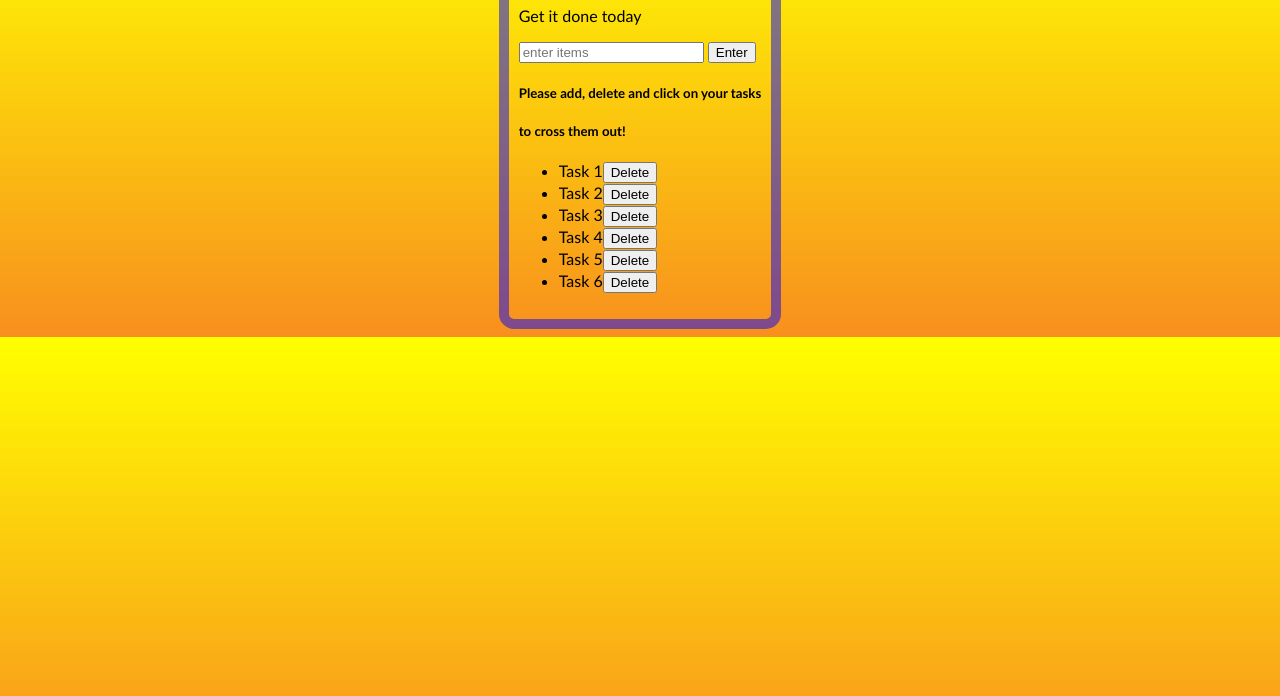
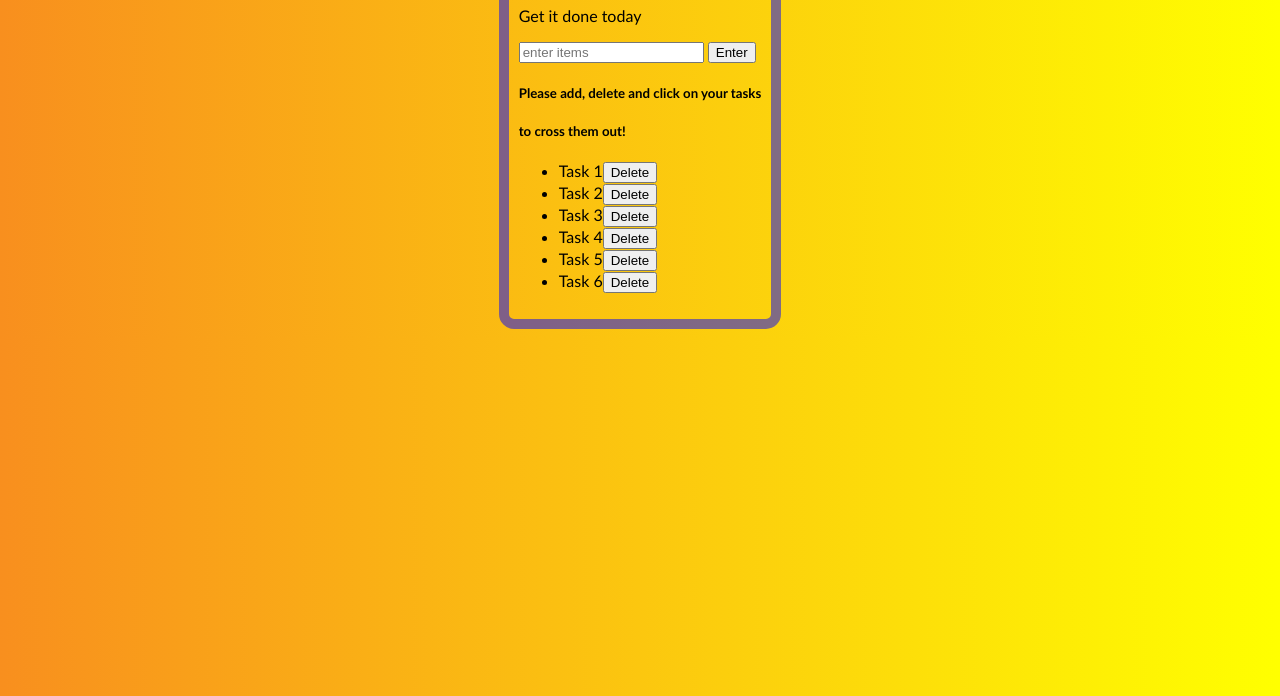
Before and after one commit to AnastasiosPas/ToDoList, a plain HTML site: page index.html in a window 1280 px wide. Shown: the part 104-800 px from the top of the page. Drawn offline with Linux system fonts and the light colour scheme.

Commit message:
Update style.css

```diff
--- a/style.css
+++ b/style.css
@@ -2,7 +2,7 @@ body {
   display: grid;
   justify-content: center;
   align-content: center;
-  background: linear-gradient(0deg, rgb(248, 143, 30), rgb(255, 255, 0));
+  background: linear-gradient(to right, rgb(248, 143, 30), rgb(255, 255, 0));
   font-family: 'Trebuchet MS', 'Lucida Sans Unicode', 'Lucida Grande',
     'Lucida Sans', Arial, sans-serif;
 }
```
